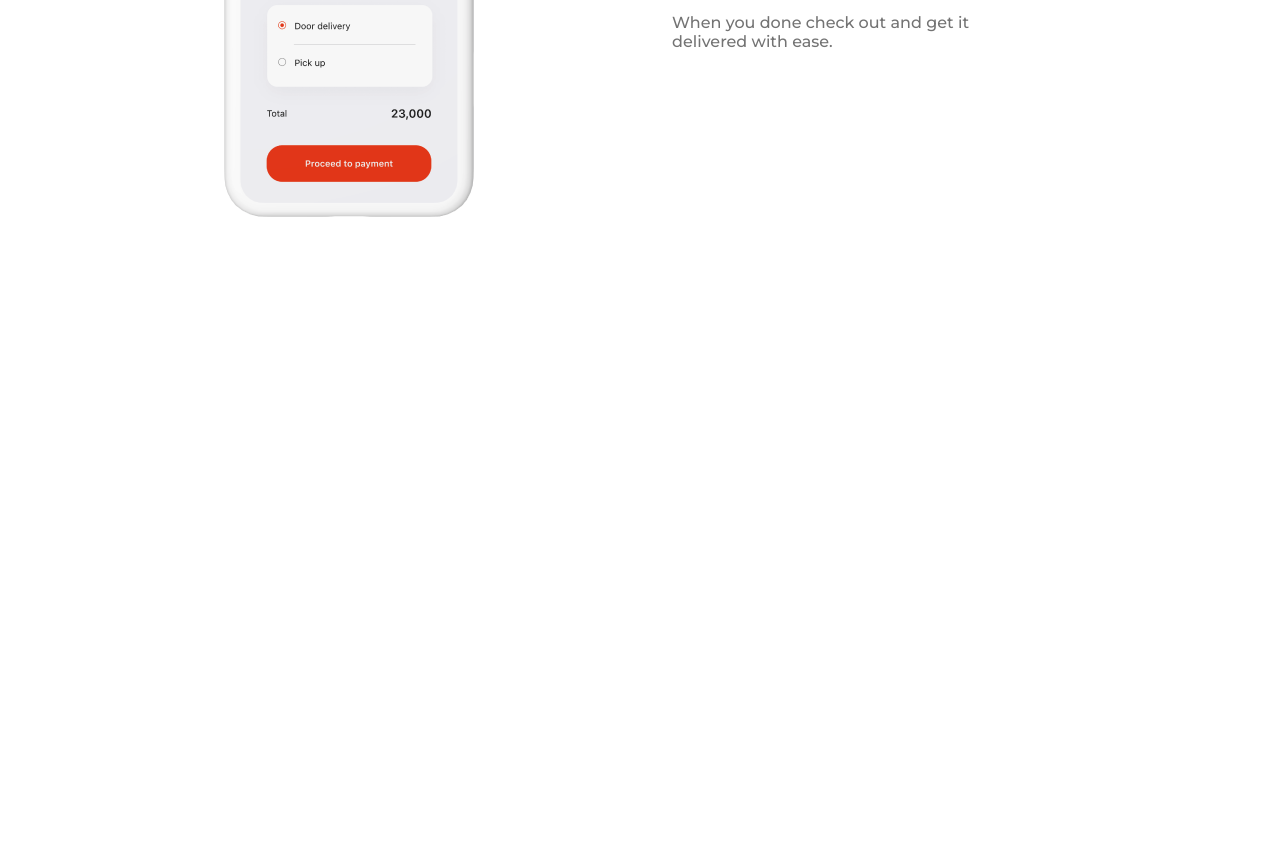
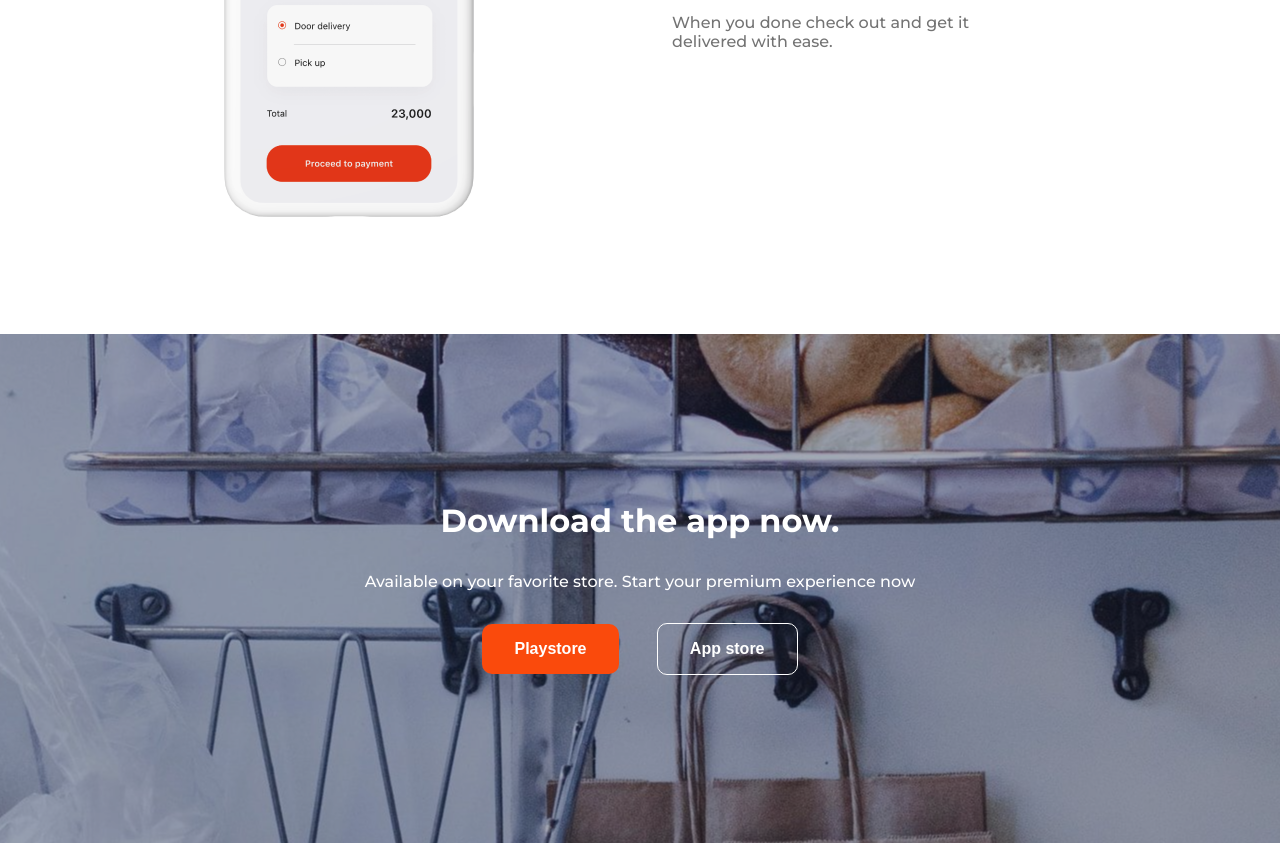
Before and after one commit to YunusInoluk/Food-App-Landing-Page, a website: page index.html in a window 1280 px wide. Shown: the part 2976-3819 px from the top of the page. Before the commit the page ends 3198 px from the top, so only its background shows below. Drawn offline with Linux system fonts and the light colour scheme.

Commit message:
Download app section completed

```diff
--- a/index.html
+++ b/index.html
@@ -102,6 +102,16 @@
         </div>
       </div>
     </div>
+    <div class="download-app">
+      <div class="container">
+        <h1 class="title">Download the app now.</h1>
+        <p class="description">
+          Available on your favorite store. Start your premium experience now
+        </p>
+        <button class="btn btn-primary">Playstore</button>
+        <button class="btn btn-secondary">App store</button>
+      </div>
+    </div>
     <footer>
       <!-- Footer -->
     </footer>
--- a/scss/base/_globals.scss
+++ b/scss/base/_globals.scss
@@ -38,3 +38,12 @@ h1 {
   border-radius: 1.875rem;
   font-weight: bold;
 }
+.btn-primary {
+  background-color: $primary-color;
+  color: $white;
+  margin-right: 2.125rem;
+}
+.btn-secondary {
+  color: $white;
+  border: 1px solid $white;
+}
--- /dev/null
+++ b/scss/layout/_download-app.scss
@@ -0,0 +1,33 @@
+.download-app {
+  display: flex;
+  justify-content: center;
+  align-items: center;
+  text-align: center;
+  background: url(../../assets/images/download-app-bg.jpg) no-repeat center
+    center;
+  color: $white;
+  position: relative;
+  height: 31.81rem;
+  margin-top: 7rem;
+  &::after {
+    content: "";
+    position: absolute;
+    top: 0;
+    left: 0;
+    width: 100%;
+    height: 100%;
+    background: rgba(37, 43, 66, 0.4);
+  }
+  .container {
+    z-index: 1;
+  }
+  .title {
+    color: $white;
+  }
+  .description {
+    padding: 2rem 0;
+  }
+  .btn {
+    border-radius: 0.625rem;
+  }
+}
--- a/scss/layout/_hero.scss
+++ b/scss/layout/_hero.scss
@@ -34,15 +34,6 @@
       color: #f6f6f6;
       margin-bottom: 3.25rem;
     }
-    .btn-primary {
-      background-color: $primary-color;
-      color: $white;
-      margin-right: 2.125rem;
-    }
-    .btn-secondary {
-      color: $white;
-      border: 1px solid $white;
-    }
   }
   .phones {
     position: absolute;
--- a/scss/main.scss
+++ b/scss/main.scss
@@ -5,3 +5,4 @@
 @import "./layout/header";
 @import "./layout/hero";
 @import "./layout/how-work";
+@import "./layout/download-app";
```
Also changed, not shown: css/style.css, 1 other file.
